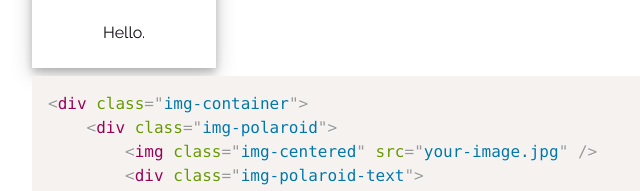
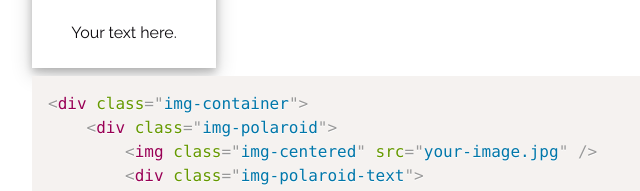
Before and after one commit to MrTheus/imagecss, a plain HTML site: page index.html in a window 1280 px wide. Shown: the part 391-582 px from the top of the page, 0-640 px from the left. Drawn offline with Linux system fonts and the light colour scheme.

Commit message:
minor display fix

```diff
--- a/index.html
+++ b/index.html
@@ -39,7 +39,7 @@
                     <div class="img-polaroid">
                         <img class="img-centered" src="img/test.jpg" />
                         <div class="img-polaroid-text">
-                            <p>Hello.</p>
+                            <p>Your text here.</p>
                         </div>
                     </div>
                 </div>
```
